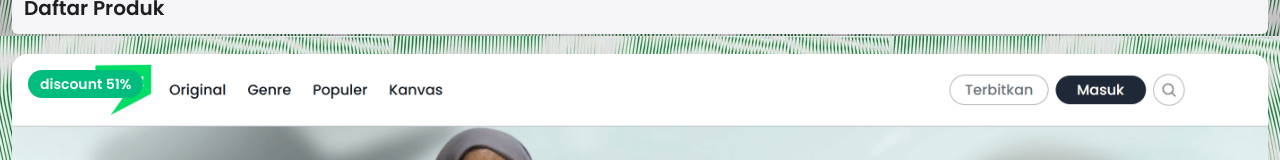
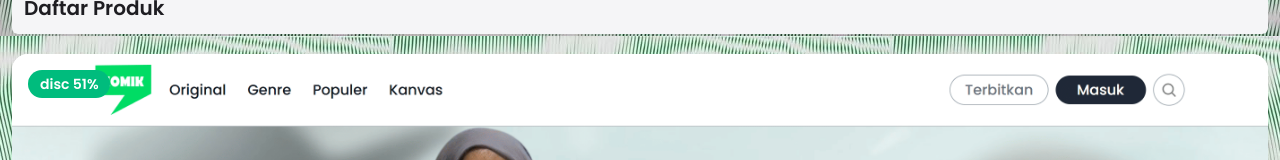
Before and after one commit to torikallcode/LinkMe, a React (Vite) app: page / in a window 1280 px wide. Shown: the part 588-748 px from the top of the page. Built offline with nearby package versions, Linux system fonts and the light colour scheme.

Commit message:
modified ProductCard

```diff
--- a/src/components/cards/ProductCard.jsx
+++ b/src/components/cards/ProductCard.jsx
@@ -42,7 +42,7 @@ export const ProductCard = ({ image, name, price, discount }) => {
         {/* Discount Badge */}
         {discount > 0 && (
           <div className="absolute top-4 left-4 bg-emerald-500 text-white px-3 py-1 rounded-full text-sm font-semibold">
-            discount {discount}%
+            disc {discount}%
           </div>
         )}
       </div>
```
